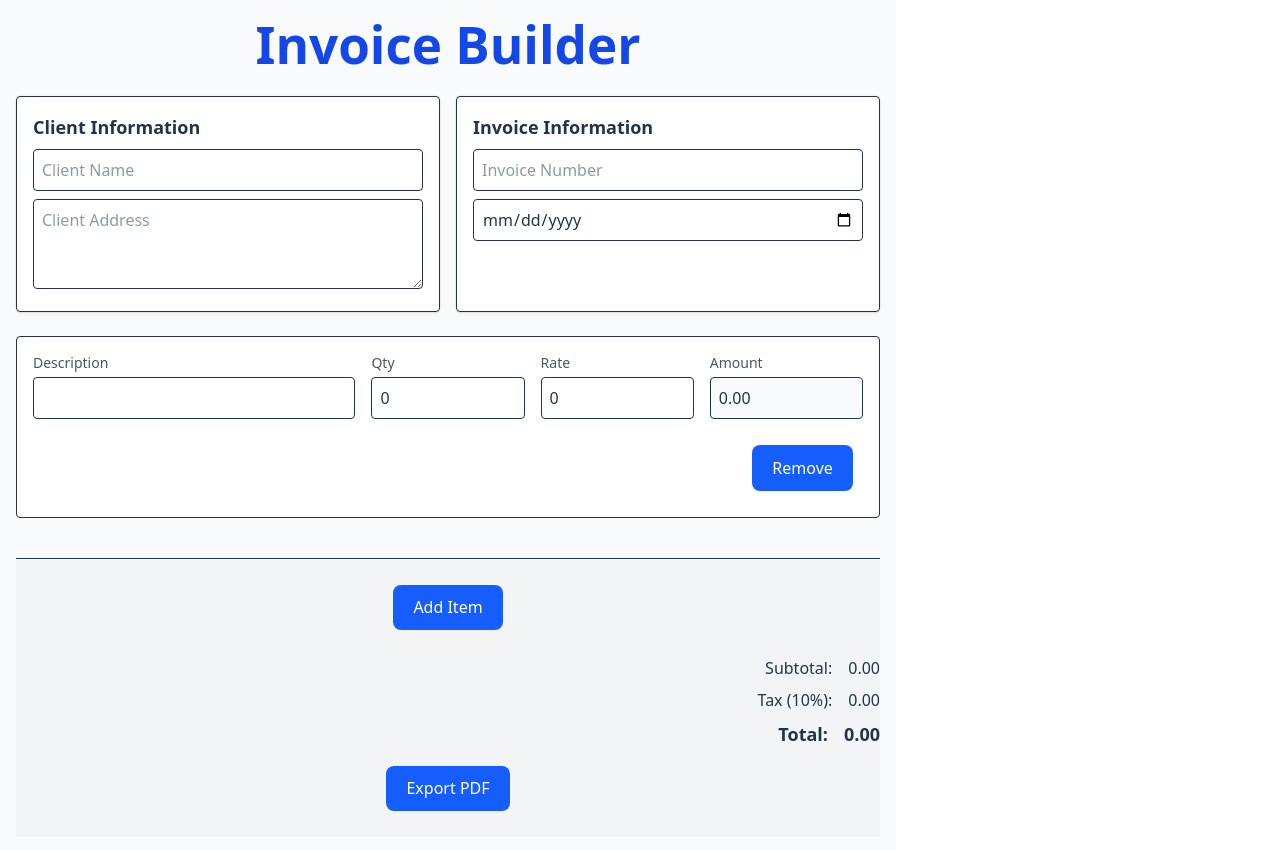
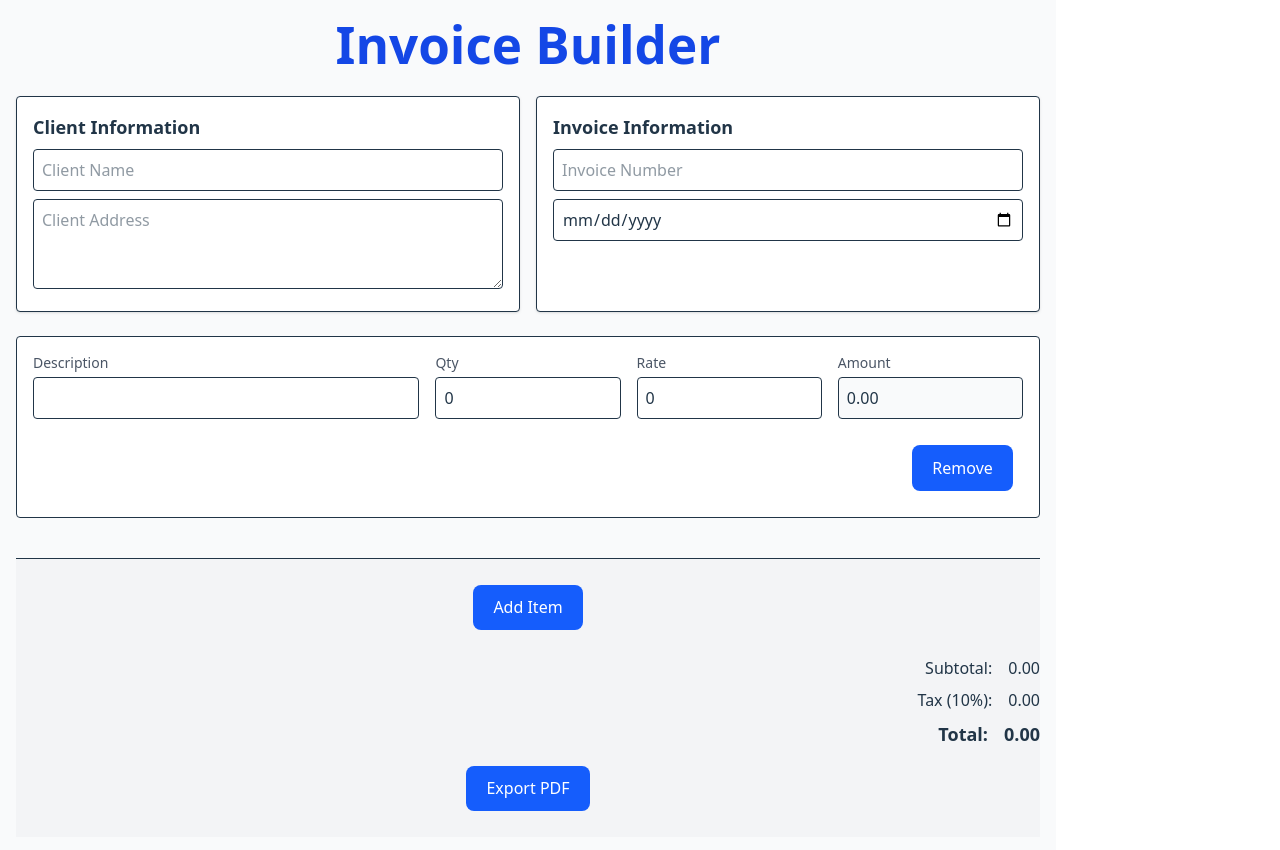
Before and after one commit to Anithavk/invoicebuilder, a React app: page / in a window 1280 px wide. Shown: the top 850 px of the page. Built offline with nearby package versions, Linux system fonts and the light colour scheme; the HTML template or start-up script is replaced by a standard one.

Commit message:
responsive fixes

```diff
--- a/src/App.css
+++ b/src/App.css
@@ -1,9 +1,10 @@
 #root {
-  max-width: 1280px;
+  width: 100%;
+  max-width: 100%;
   margin: 0 auto;
-  padding: 2rem;
-  text-align: center;
+  padding: 1rem; /* optional padding for mobile */
 }
+
 
 .logo {
   height: 6em;
--- a/src/components/invoicebuilder.jsx
+++ b/src/components/invoicebuilder.jsx
@@ -1,4 +1,3 @@
-// src/components/InvoiceBuilder.jsx
 import React from "react";
 import { useInvoiceContext } from "../context/InvoiceContext";
 import ExportPDF from "./exportpdf";
@@ -31,9 +30,8 @@ const InvoiceBuilder = () => {
   const total = subtotal + tax;
 
   return (
-    <div className="bg-gray-50 min-h-screen flex flex-col">
-      <div className="max-w-4xl w-full mx-auto flex flex-col flex-grow p-4 gap-6">
-        {/* Header */}
+    <div className="bg-gray-50 w-full min-h-full p-4">
+      <div className="w-full max-w-screen-lg mx-auto flex flex-col gap-6">
         <h1 className="text-2xl sm:text-3xl font-bold text-center text-blue-700">
           Invoice Builder
         </h1>
@@ -85,7 +83,7 @@ const InvoiceBuilder = () => {
         </div>
 
         {/* Items List */}
-        <div className="flex-grow space-y-4">
+        <div className="space-y-4">
           {items.map((item, idx) => (
             <div
               key={idx}
@@ -150,9 +148,9 @@ const InvoiceBuilder = () => {
           ))}
         </div>
 
-        {/* Bottom Actions */}
-        <div className="bg-gray-100 border-t py-4 mt-4">
-          <div className="text-center mb-4">
+        {/* Bottom Actions (normal flow, scrolls naturally) */}
+        <div className="bg-gray-100 border-t py-4 mt-4 flex flex-col gap-4">
+          <div className="text-center">
             <button
               onClick={addItem}
               className="bg-green-500 text-white px-4 py-2 rounded hover:bg-green-600 w-full sm:w-auto"
@@ -174,6 +172,7 @@ const InvoiceBuilder = () => {
               <span>Total:</span>
               <span>{total.toFixed(2)}</span>
             </div>
+
             <div className="text-center mt-2">
               <ExportPDF />
             </div>
```
